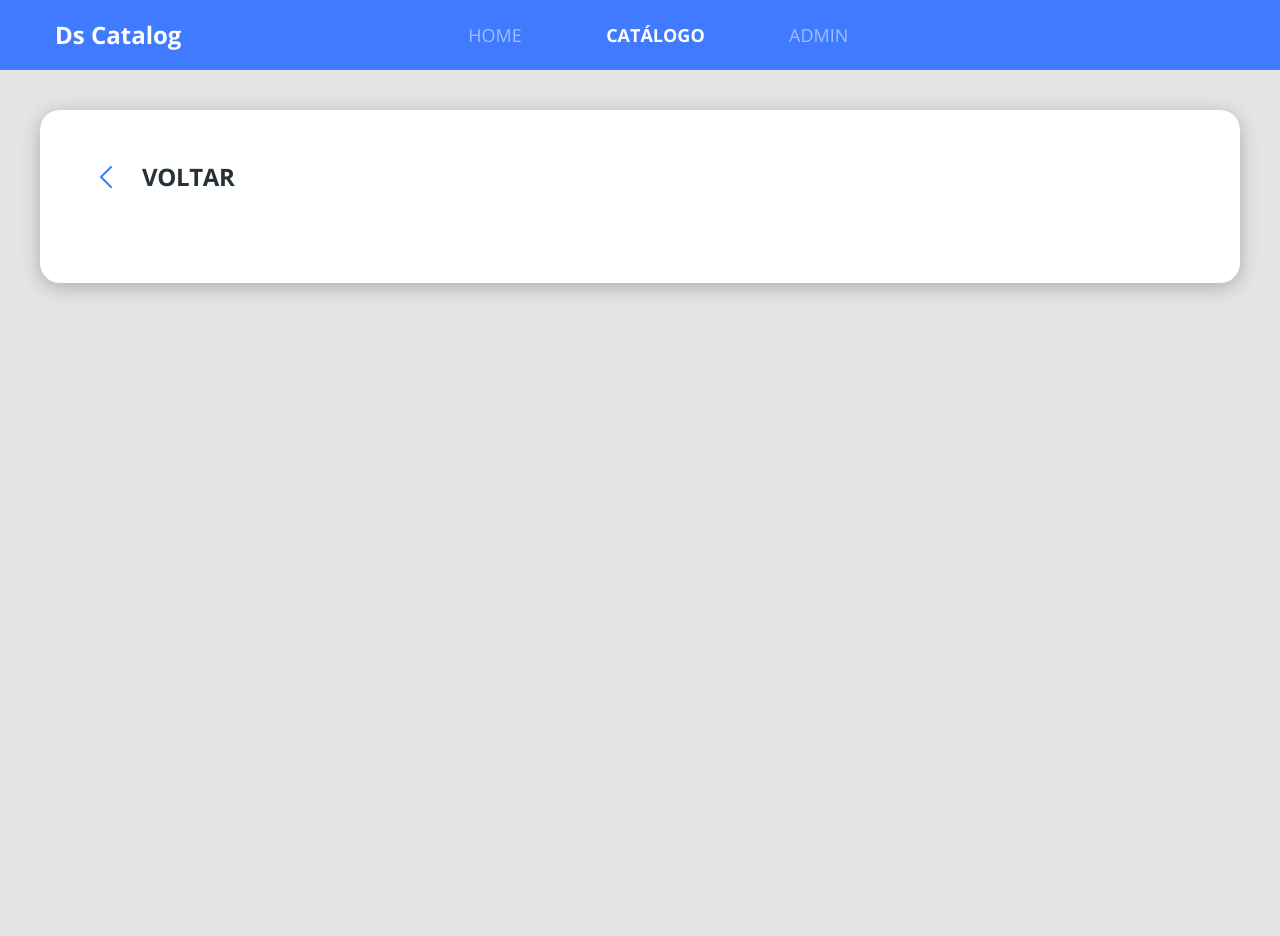
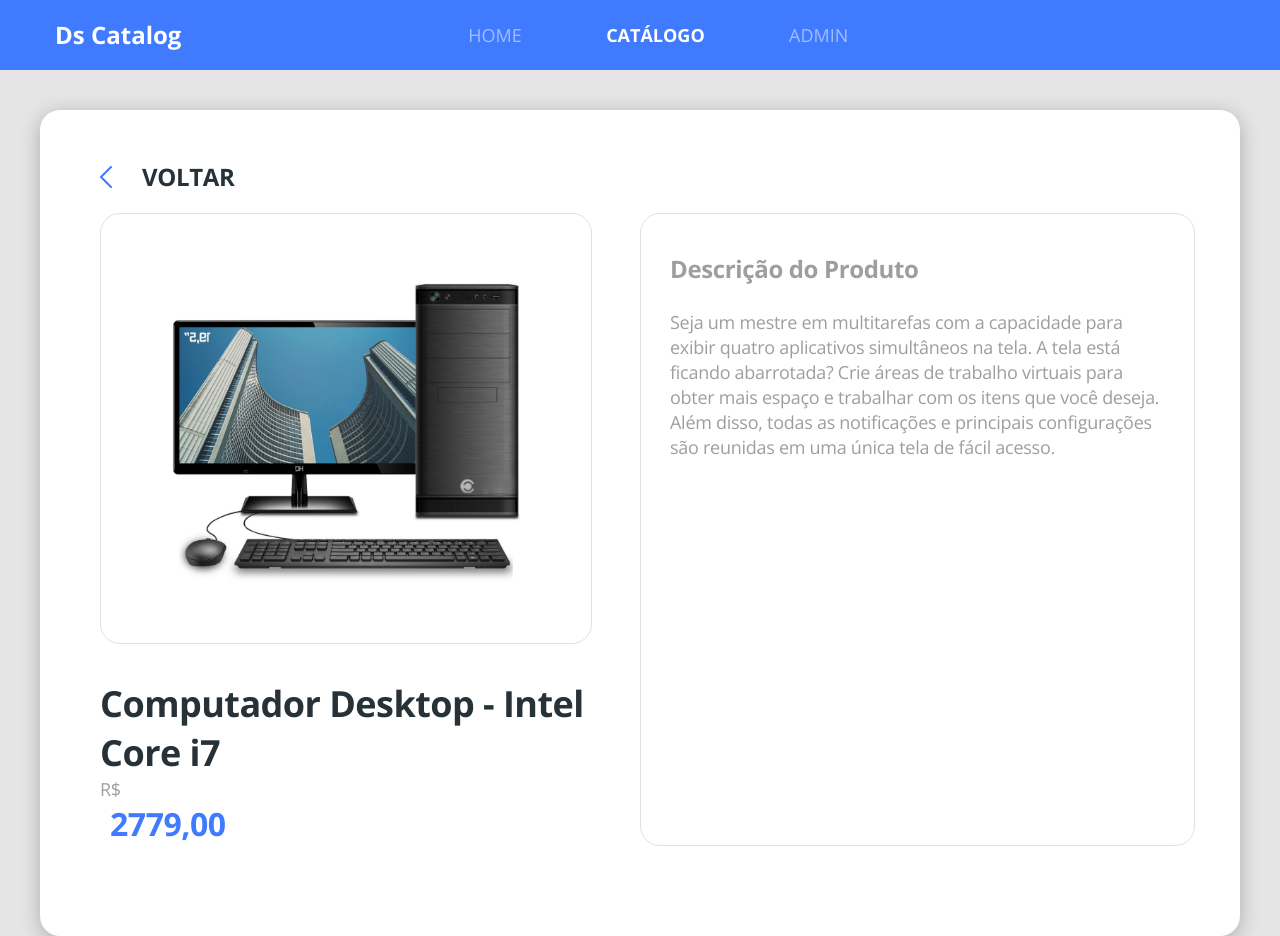
Before and after one commit to isacfarias/dscatalog-bootcamp-devsuperior, a React (Create React App) app in the folder front-web/: page /products/1 in a window 1280 px wide. Before the commit the page ends 800 px from the top, so only its background shows below. Built offline with nearby package versions, Linux system fonts and the light colour scheme.

Commit message:
implementação de detalhes de produto

```diff
--- a/front-web/src/core/components/Buttonicon/styles.scss
+++ b/front-web/src/core/components/Buttonicon/styles.scss
@@ -19,11 +19,11 @@
 .product-datails-goback {
     display: flex;
     align-items: center;
-
+    margin-bottom: 20px;
 }
 
 .icon-goback {
-    color: #407BFF;
+    color: #407bff;
     transform: rotate(-180deg);
     margin-right: 30px;
 }
@@ -35,3 +35,35 @@
     color: #263238;
     text-transform: uppercase;
 }
+
+.product-details-card {
+    border: 1px solid #e1e1e1;
+    padding: 38px 29px;
+}
+
+.product-details-image {
+    width: 353px;
+    height: 353px;
+}
+
+.product-description-title {
+    font-size: 24px;
+    line-height: 33px;
+    letter-spacing: -0.015em;
+    color: #9e9e9e;
+    margin-bottom: 25px;
+}
+
+.product-description-text {
+    font-size: 18px;
+    line-height: 25px;
+    letter-spacing: -0.015em;
+    color: #9e9e9e;
+}
+
+.product-datails-name {
+    font-size: 36px;
+    line-height: 49px;
+    letter-spacing: -0.015em;
+    margin-top: 35px;
+}
--- a/front-web/src/pages/Catalog/components/ProductDetails/index.tsx
+++ b/front-web/src/pages/Catalog/components/ProductDetails/index.tsx
@@ -2,6 +2,7 @@
 import { useParams } from 'react-router';
 import { Link } from 'react-router-dom';
 import { ReactComponent as ArrowIcon } from '../../../../core/assets/images/arrow.svg';
+import { ReactComponent as ProductImage } from '../../../../core/assets/images/product.svg';
 import './styles.scss';
 
 
@@ -9,7 +10,7 @@
     productId: string;
 }
 
-const ProductDetails = () =>  {
+const ProductDetails = () => {
 
     const { productId } = useParams<ParamsType>();
 
@@ -20,6 +21,28 @@
                     <ArrowIcon className="icon-goback" />
                     <h1 className="text-goback">Voltar</h1>
                 </Link>
+                <div className="row">
+
+                    <div className="col-6 pr-5">
+                        <div className="product-details-card border-radios-20 text-center">
+                            <ProductImage className="product-details-image" />
+                        </div>
+                        <h1 className="product-datails-name">
+                            Computador Desktop - Intel Core i7
+                        </h1>
+                        <span className="product-currency">R$</span>
+                        <h3 className="product-price">2779,00</h3>
+                    </div>
+
+                    <div className="col-6 product-details-card border-radios-20">
+                        <h1 className="product-description-title">Descrição do Produto</h1>
+                        <p className="product-description-text">
+                            Seja um mestre em multitarefas com a capacidade para exibir quatro aplicativos simultâneos na tela. A tela está ficando abarrotada? Crie áreas de trabalho virtuais para obter mais espaço e trabalhar com os itens que você deseja. Além disso, todas as notificações e principais configurações são reunidas em uma única tela de fácil acesso.
+                        </p>
+                    </div>
+
+                </div>
+
             </div>
         </div>
     );
```
Lines whose indentation alone changed are shown as unchanged.
